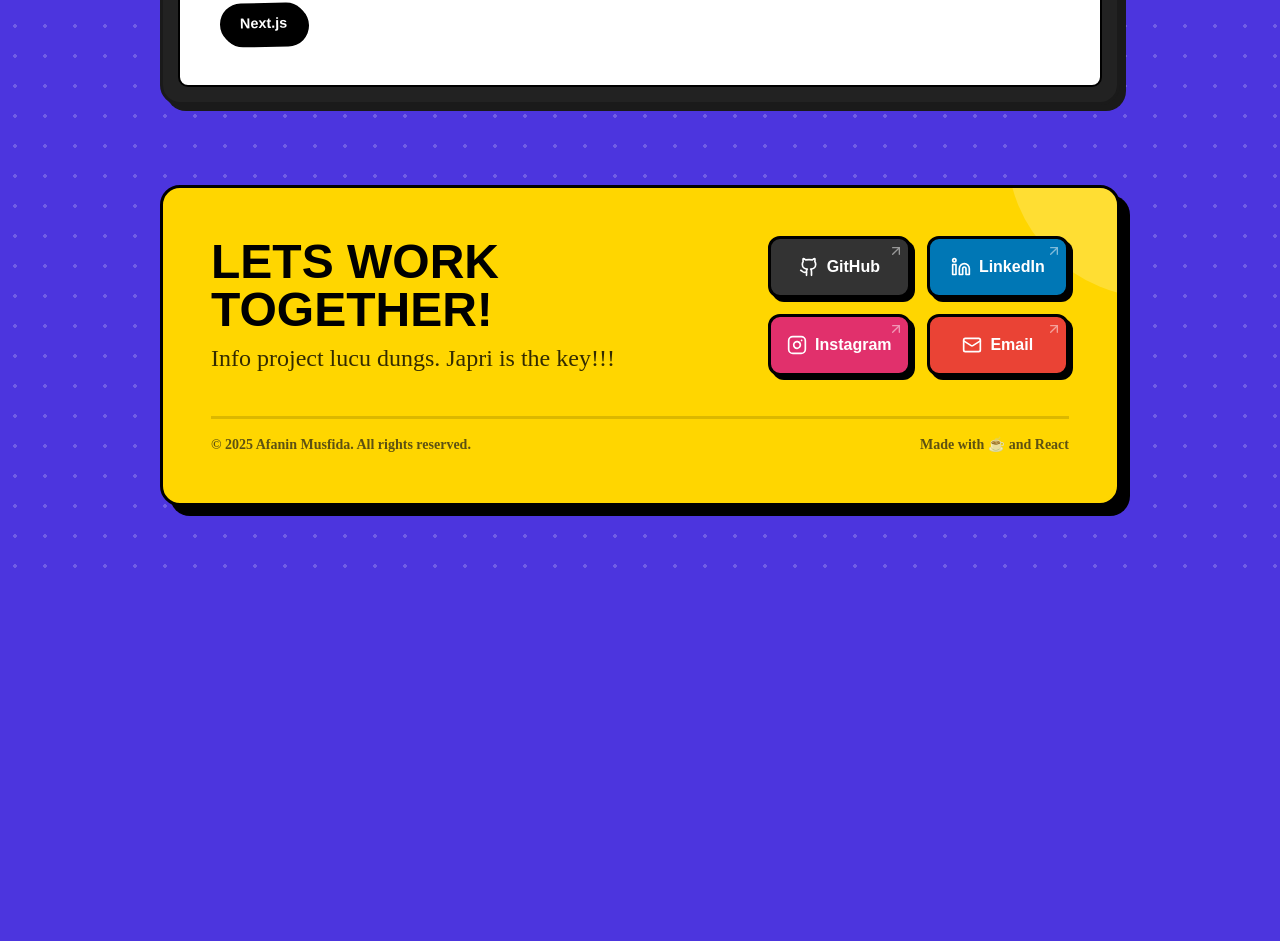
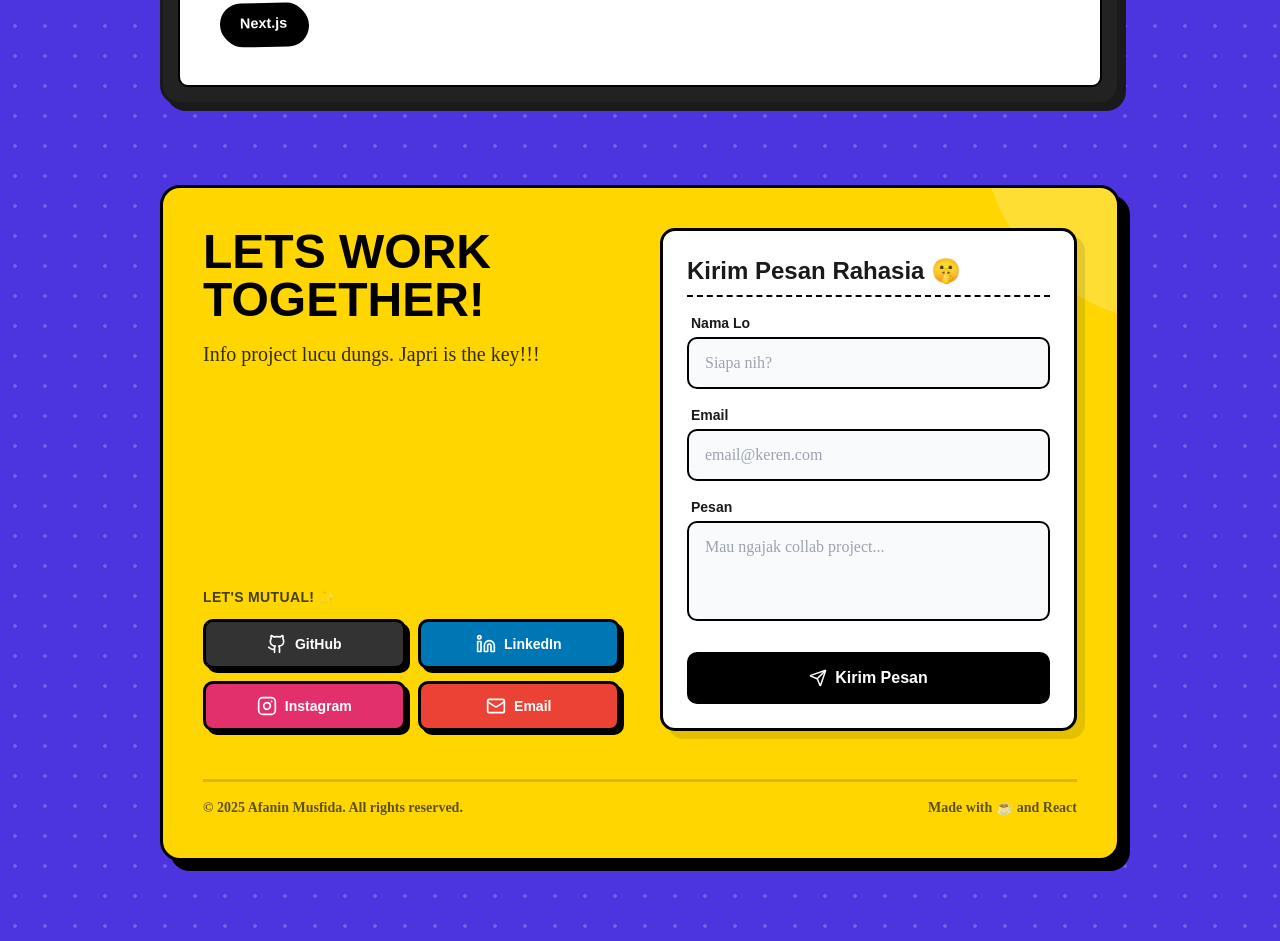
Before and after one commit to afaninMusfida1/portofolio, a React (Vite) app: page / in a window 1280 px wide. Shown: the part 3379-4320 px from the top of the page. Before the commit the page ends 3965 px from the top, so only its background shows below. Built offline with nearby package versions, Linux system fonts and the light colour scheme; no server answers; the database is empty.

Commit message:
add: contact form

```diff
--- a/src/components/sections/ContactFooter.jsx
+++ b/src/components/sections/ContactFooter.jsx
@@ -1,88 +1,195 @@
-import React from 'react';
-import { motion } from 'framer-motion';
-import { Github, Linkedin, Instagram, Mail, ArrowUpRight } from 'lucide-react';
+import React, { useState } from 'react';
+import { motion, AnimatePresence } from 'framer-motion';
+import { Github, Linkedin, Instagram, Mail, Send, Loader2, CheckCircle2 } from 'lucide-react';
 import { bouncyTransition } from '../../utils/animations';
 
 const ContactFooter = () => {
+  const [formData, setFormData] = useState({ name: '', email: '', message: '' });
+  const [status, setStatus] = useState('idle'); // idle | submitting | success | error
+
+  const SCRIPT_URL = "https://script.google.com/macros/s/AKfycbwFx5sGr3zpbkbhrn9ZOtvF0XG0AbaJb23IbXjq22gNzZlIV2wsjW3CEr3K90QBU70W/exec";
+
   const socials = [
-    {
-      id: 1,
-      name: "GitHub",
-      icon: <Github size={20} />,
-      url: "https://github.com/AfaninMusfida1",
-      color: "bg-[#333] text-white",
-      hover: "hover:bg-[#000]"
-    },
-    {
-      id: 2,
-      name: "LinkedIn",
-      icon: <Linkedin size={20} />,
-      url: "https://linkedin.com/in/afanin-musfida", // Sesuaikan link
-      color: "bg-[#0077b5] text-white",
-      hover: "hover:bg-[#005582]"
-    },
-    {
-      id: 3,
-      name: "Instagram",
-      icon: <Instagram size={20} />,
-      url: "https://instagram.com/afaniwn",
-      color: "bg-[#e1306c] text-white",
-      hover: "hover:bg-[#b01e4e]"
-    },
-    {
-      id: 4,
-      name: "Email",
-      icon: <Mail size={20} />,
-      url: "mailto:afaninmusfida1@gmail.com",
-      color: "bg-[#EA4335] text-white",
-      hover: "hover:bg-[#c5221f]"
+    { id: 1, name: "GitHub", icon: <Github size={20} />, url: "https://github.com/AfaninMusfida1", color: "bg-[#333] text-white", hover: "hover:bg-[#000]" },
+    { id: 2, name: "LinkedIn", icon: <Linkedin size={20} />, url: "https://linkedin.com/in/afanin-musfida", color: "bg-[#0077b5] text-white", hover: "hover:bg-[#005582]" },
+    { id: 3, name: "Instagram", icon: <Instagram size={20} />, url: "https://instagram.com/afaniwn", color: "bg-[#e1306c] text-white", hover: "hover:bg-[#b01e4e]" },
+    { id: 4, name: "Email", icon: <Mail size={20} />, url: "mailto:afaninmusfida1@gmail.com", color: "bg-[#EA4335] text-white", hover: "hover:bg-[#c5221f]" }
+  ];
+
+  const handleChange = (e) => {
+    setFormData({ ...formData, [e.target.name]: e.target.value });
+  };
+
+  const handleSubmit = async (e) => {
+    e.preventDefault();
+    setStatus('submitting');
+
+    try {
+        // Teknik fetch ke Google Apps Script
+        await fetch(SCRIPT_URL, {
+            method: 'POST',
+            body: JSON.stringify(formData),
+            // mode 'no-cors' penting buat bypass masalah CORS browser ke Google Script
+            mode: 'no-cors',
+            headers: {
+                'Content-Type': 'application/json'
             }
-  ];
+        });
+
+        // Karena 'no-cors', kita assume sukses kalau gak ada network error
+        setStatus('success');
+        setFormData({ name: '', email: '', message: '' });
+
+        // Reset status setelah 3 detik
+        setTimeout(() => setStatus('idle'), 3000);
+
+    } catch (error) {
+        console.error("Error:", error);
+        setStatus('error');
+        setTimeout(() => setStatus('idle'), 3000);
+    }
+  };
 
   return (
     <div id="contact" className="mt-[80px] mb-10">
       <motion.div
-        className="bg-[#FFD600] border-[3px] border-black rounded-[20px] p-8 md:p-12 relative shadow-[10px_10px_0_black] overflow-hidden"
-        whileHover={{ scale: 1.01, boxShadow: "14px 14px 0 black" }}
+        className="bg-[#FFD600] border-[3px] border-black rounded-[20px] p-6 md:p-10 relative shadow-[10px_10px_0_black] overflow-hidden"
+        whileHover={{ scale: 1.005, boxShadow: "14px 14px 0 black" }}
         transition={bouncyTransition}
       >
-        {/* Background Pattern (Dot / Hiasan) */}
-        <div className="absolute top-0 right-0 w-[150px] h-[150px] bg-white opacity-20 rounded-bl-full -mr-10 -mt-10 pointer-events-none"></div>
+        <div className="absolute top-0 right-0 w-[200px] h-[200px] bg-white opacity-20 rounded-bl-full -mr-16 -mt-16 pointer-events-none"></div>
 
-        <div className="flex flex-col md:flex-row justify-between items-center gap-8 relative z-10">
+        <div className="grid grid-cols-1 md:grid-cols-2 gap-10 relative z-10">
 
-          {/* Kiri: Teks Ajakan */}
-          <div className="text-center md:text-left">
-            <h2 className="font-fredoka font-black text-3xl md:text-5xl text-black leading-tight mb-2">
+          {/* KIRI - Tetap Sama */}
+          <div className="flex flex-col justify-between">
+            <div>
+                <h2 className="font-fredoka font-black text-4xl md:text-5xl text-black leading-tight mb-4">
                   LETS WORK <br/> TOGETHER!
                 </h2>
-            <p className="font-patrick text-xl md:text-2xl text-black/80">
+                <p className="font-patrick text-xl text-black/80 mb-8">
                   Info project lucu dungs. Japri is the key!!!
                 </p>
             </div>
-
-          {/* Kanan: Grid Tombol */}
-          <div className="grid grid-cols-2 gap-4 w-full md:w-auto">
+            <div>
+                <p className="font-fredoka font-bold mb-3 text-sm uppercase tracking-wide opacity-80 flex items-center gap-2">
+                    Let's Mutual! ✨
+                </p>
+                <div className="grid grid-cols-2 gap-3">
                     {socials.map((item) => (
                     <motion.a
                         key={item.id}
                         href={item.url}
                         target="_blank"
                         rel="noopener noreferrer"
-                className={`${item.color} ${item.hover} border-[3px] border-black p-4 rounded-[12px] flex items-center justify-center gap-2 font-fredoka font-bold shadow-[4px_4px_0_black] transition-colors relative`}
+                        className={`${item.color} ${item.hover} border-[3px] border-black p-3 rounded-[10px] flex items-center justify-center gap-2 font-fredoka font-bold shadow-[4px_4px_0_black] transition-colors relative text-sm`}
                         whileHover={{ scale: 1.05, y: -2, boxShadow: "6px 6px 0 black" }}
                         whileTap={{ scale: 0.95, y: 0, boxShadow: "0px 0px 0 black" }}
                     >
                         {item.icon}
                         <span>{item.name}</span>
-                <ArrowUpRight size={16} className="absolute top-1 right-1 opacity-50" />
                     </motion.a>
                     ))}
                 </div>
             </div>
+          </div>
 
-        {/* Footer Text Kecil */}
-        <div className="mt-10 border-t-[3px] border-black/20 pt-4 flex flex-col md:flex-row justify-between items-center font-patrick text-sm font-bold opacity-70">
+          {/* KANAN - Form Baru */}
+          <div className="bg-white border-[3px] border-black rounded-[15px] p-6 shadow-[8px_8px_0_rgba(0,0,0,0.1)] relative">
+            <h3 className="font-fredoka font-bold text-2xl mb-4 border-b-2 border-dashed border-black pb-2">
+                Kirim Pesan Rahasia 🤫
+            </h3>
+
+            <AnimatePresence mode='wait'>
+                {status === 'success' ? (
+                    <motion.div
+                        key="success"
+                        initial={{ opacity: 0, scale: 0.8 }}
+                        animate={{ opacity: 1, scale: 1 }}
+                        exit={{ opacity: 0 }}
+                        className="h-[300px] flex flex-col items-center justify-center text-center"
+                    >
+                        <div className="w-20 h-20 bg-neon-green rounded-full flex items-center justify-center border-[3px] border-black mb-4 shadow-[4px_4px_0_black]">
+                            <CheckCircle2 size={40} />
+                        </div>
+                        <h4 className="font-fredoka text-2xl font-bold">Terkirim!</h4>
+                        <p className="font-patrick text-lg">Pesan lo udah masuk database gue.</p>
+                    </motion.div>
+                ) : (
+                    <motion.form
+                        key="form"
+                        initial={{ opacity: 0 }}
+                        animate={{ opacity: 1 }}
+                        exit={{ opacity: 0 }}
+                        onSubmit={handleSubmit}
+                        className="flex flex-col gap-4"
+                    >
+                        {/* Input Nama */}
+                        <div>
+                            <label className="font-fredoka text-sm font-bold mb-1 block ml-1">Nama Lo</label>
+                            <input
+                                type="text"
+                                name="name"
+                                required
+                                value={formData.name}
+                                onChange={handleChange}
+                                placeholder="Siapa nih?"
+                                className="w-full bg-gray-50 border-[2px] border-black rounded-[10px] px-4 py-3 font-patrick focus:outline-none focus:bg-white focus:shadow-[4px_4px_0_#000] transition-all"
+                            />
+                        </div>
+
+                        {/* Input Email */}
+                        <div>
+                            <label className="font-fredoka text-sm font-bold mb-1 block ml-1">Email</label>
+                            <input
+                                type="email"
+                                name="email"
+                                required
+                                value={formData.email}
+                                onChange={handleChange}
+                                placeholder="email@keren.com"
+                                className="w-full bg-gray-50 border-[2px] border-black rounded-[10px] px-4 py-3 font-patrick focus:outline-none focus:bg-white focus:shadow-[4px_4px_0_#000] transition-all"
+                            />
+                        </div>
+
+                        {/* Input Pesan */}
+                        <div>
+                            <label className="font-fredoka text-sm font-bold mb-1 block ml-1">Pesan</label>
+                            <textarea
+                                name="message"
+                                rows="3"
+                                required
+                                value={formData.message}
+                                onChange={handleChange}
+                                placeholder="Mau ngajak collab project..."
+                                className="w-full bg-gray-50 border-[2px] border-black rounded-[10px] px-4 py-3 font-patrick focus:outline-none focus:bg-white focus:shadow-[4px_4px_0_#000] transition-all resize-none"
+                            ></textarea>
+                        </div>
+
+                        {/* Button Submit */}
+                        <motion.button
+                            type="submit"
+                            disabled={status === 'submitting'}
+                            className="bg-black text-white font-fredoka font-bold py-3 rounded-[10px] border-[2px] border-black flex items-center justify-center gap-2 mt-2 hover:bg-neon-green hover:text-black disabled:opacity-70 disabled:cursor-not-allowed transition-colors"
+                            whileHover={{ scale: 1.02 }}
+                            whileTap={{ scale: 0.98 }}
+                        >
+                            {status === 'submitting' ? (
+                                <> <Loader2 className="animate-spin" /> Mengirim... </>
+                            ) : (
+                                <> <Send size={18} /> Kirim Pesan </>
+                            )}
+                        </motion.button>
+
+                        {status === 'error' && (
+                            <p className="text-red-500 font-bold text-center text-sm font-patrick">Yah, gagal kirim. Coba lagi bentar ya.</p>
+                        )}
+                    </motion.form>
+                )}
+            </AnimatePresence>
+          </div>
+        </div>
+        <div className="mt-12 border-t-[3px] border-black/20 pt-4 flex flex-col md:flex-row justify-between items-center font-patrick text-sm font-bold opacity-70">
            <p>© {new Date().getFullYear()} Afanin Musfida. All rights reserved.</p>
            <p>Made with ☕ and React</p>
         </div>
```
Lines whose indentation alone changed are shown as unchanged.
